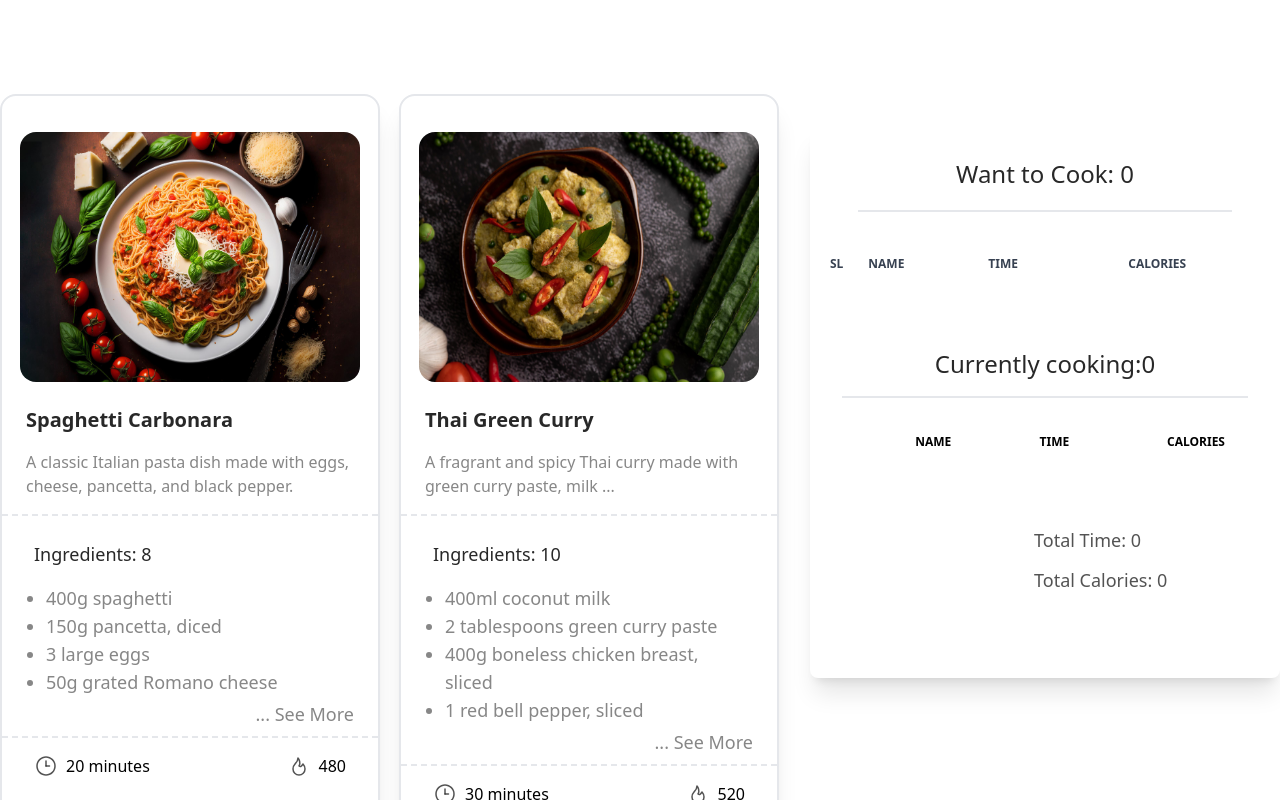
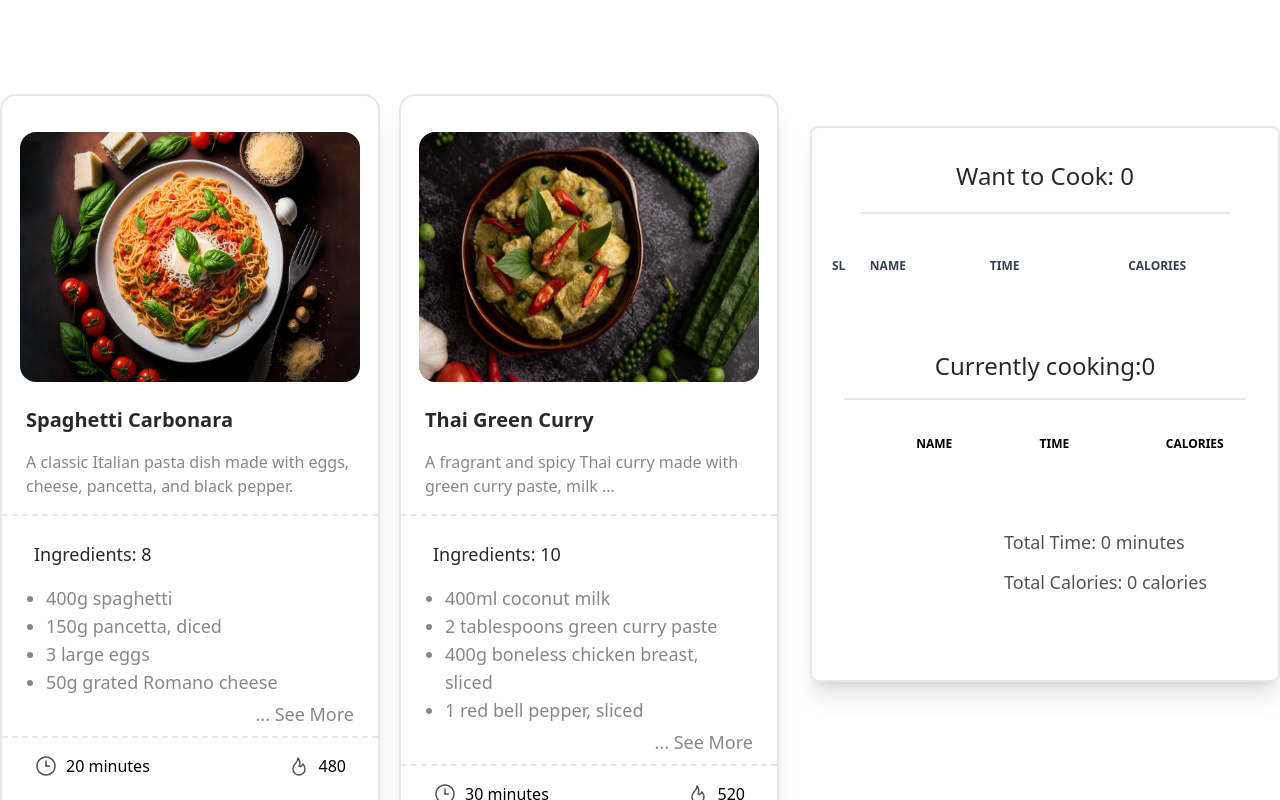
Before and after one commit to abubakar1010/chefs-table-client, a React (Vite) app: page / in a window 1280 px wide. Shown: the part 1160-1960 px from the top of the page. Built offline with nearby package versions, Linux system fonts and the light colour scheme.

Commit message:
fixed calculation problem

```diff
--- a/public/recipe.json
+++ b/public/recipe.json
@@ -366,7 +366,7 @@
             "Fresh cilantro for garnish",
             "Cooked rice or bread for serving"
         ],
-        "preparing_time": "1 hour",
+        "preparing_time": "55 minutes",
         "calories": 380,
         "servings": 4,
         "rating": 4.7,
--- a/src/components/CalculateTable/CalculateTable.jsx
+++ b/src/components/CalculateTable/CalculateTable.jsx
@@ -39,7 +39,7 @@ const CalculateTable = ({item}) => {
     return (
         <>
             <section className=" py-20">
-                <div className="w-[470px] bg-white shadow-xl pb-12 rounded-lg">
+                <div className="w-[470px] bg-white shadow-xl border-2 pb-12 rounded-lg">
 
                     <section>
                         <div className=" text-center py-8 px-12 ">
--- a/src/components/Cooking/Cooking.jsx
+++ b/src/components/Cooking/Cooking.jsx
@@ -63,9 +63,9 @@ const Cooking = ({cookingItems, totalCookingTime, totalCalories }) => {
 
                 </div>
 
-                <div className=" pb-9 pt-16  pl-56 space-y-3 ">
-                    <h1 className="  font-medium text-[#282828CC] text-lg">Total Time: {totalCookingTime}</h1>
-                    <h1 className="  font-medium text-[#282828CC] text-lg">Total Calories:  {totalCalories}</h1>
+                <div className=" pb-9 pt-16  pl-48 space-y-3 ">
+                    <h1 className="  font-medium text-[#282828CC] text-lg">Total Time: {totalCookingTime} minutes</h1>
+                    <h1 className="  font-medium text-[#282828CC] text-lg">Total Calories:  {totalCalories} calories </h1>
                 </div>
         </>
     );
```
